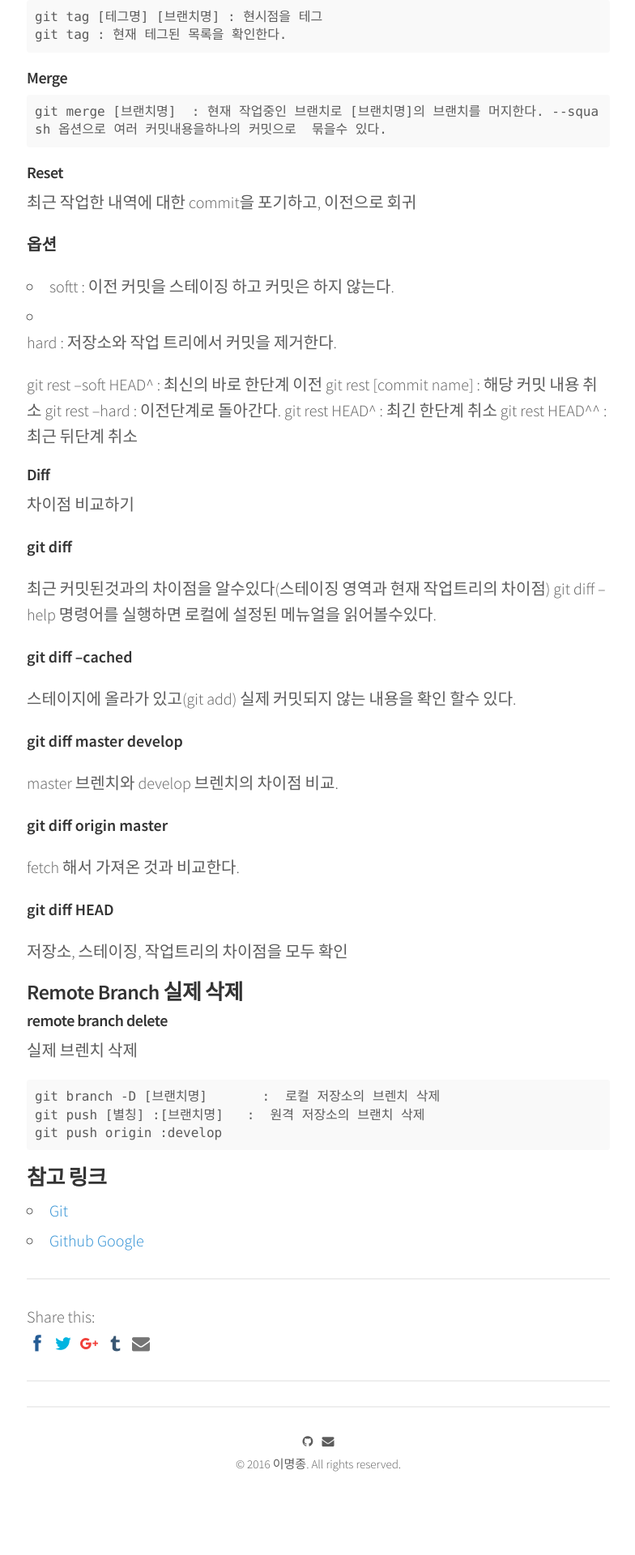
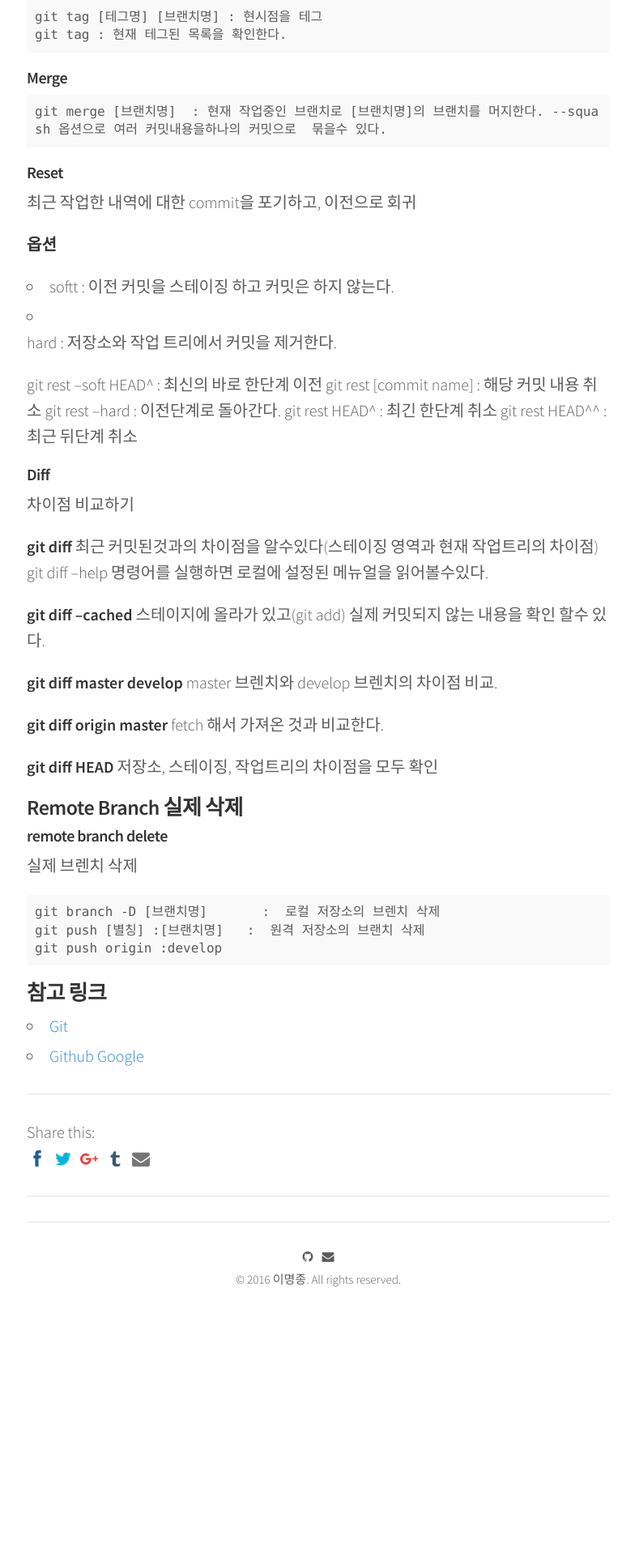
Before and after one commit to qnfzks55/jijong.github.io, a Jekyll site: the page built from _posts/2016-12-06-basicgit.md, in a window 1280 px wide. Shown: the part 2582-4502 px from the top of the page at 81% size, without its empty margins (247-1031 px from the left). Built offline with Jekyll 4.4.1, drawn with Linux system fonts in a browser that asks for light colours; nearby versions of some CDN libraries; comment, search, counter and statistics services are not loaded; after the commit the page ends 4274 px from its top, so only the background shows below that.

Commit message:
git 요약 포스트 추가

```diff
--- a/_posts/2016-12-06-basicgit.md
+++ b/_posts/2016-12-06-basicgit.md
@@ -92,6 +92,7 @@ git commit [option] 로컬 레파지토리에 파일을 추가합니다.
 최근 작업한 내역에 대한 commit을 포기하고, 이전으로 회귀
 
 **옵션**
+
 * softt : 이전 커밋을 스테이징 하고 커밋은 하지 않는다.
 * hard : 저장소와 작업 트리에서 커밋을 제거한다.
 
@@ -106,25 +107,21 @@ git commit [option] 로컬 레파지토리에 파일을 추가합니다.
 차이점 비교하기
 
 **git diff**
-
 최근 커밋된것과의 차이점을 알수있다(스테이징 영역과 현재 작업트리의 차이점)
 git diff --help 명령어를 실행하면 로컬에 설정된 메뉴얼을 읽어볼수있다.
 
 **git diff --cached**
-
 스테이지에 올라가 있고(git add) 실제 커밋되지 않는 내용을 확인 할수 있다.
 
 **git diff master develop**
-
 master  브렌치와 develop 브렌치의 차이점 비교.
 
 **git diff origin master**
-
 fetch 해서 가져온 것과 비교한다.
 
 **git diff HEAD**
+저장소, 스테이징, 작업트리의 차이점을 모두 확인
 
-저장소, 스테이징, 작업트리의 차이점을 모두 확인
 
 #### Remote Branch 실제 삭제
 
```
